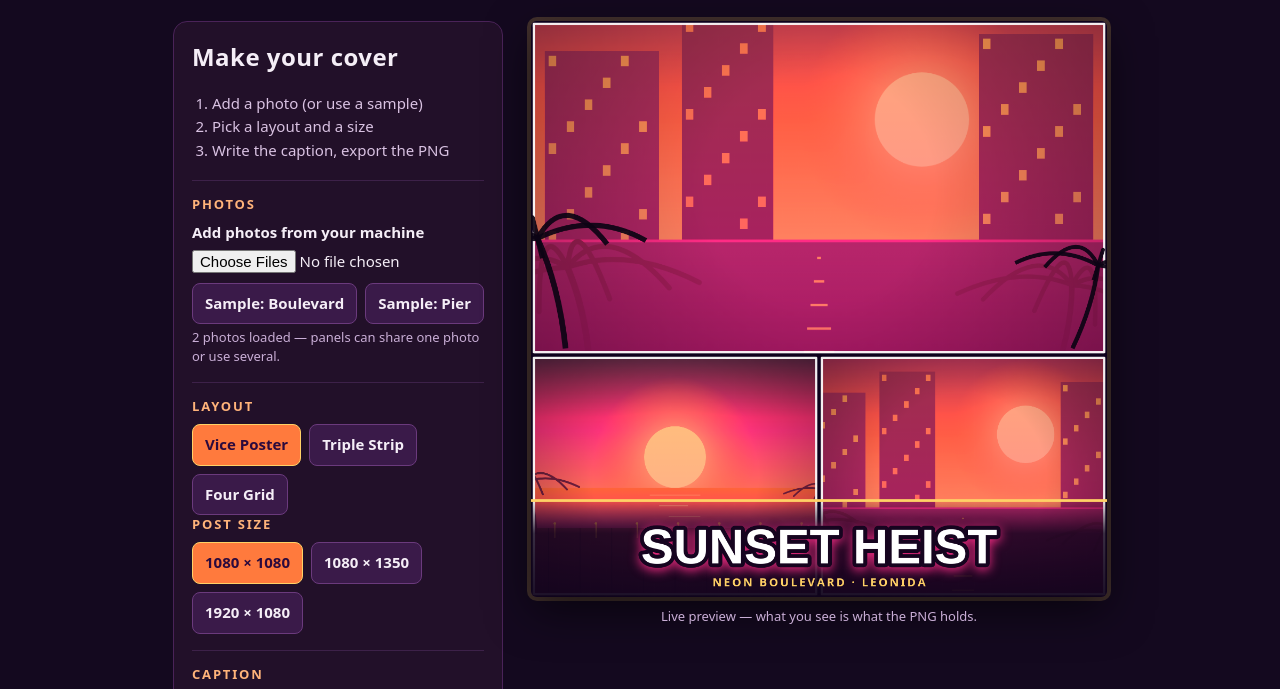
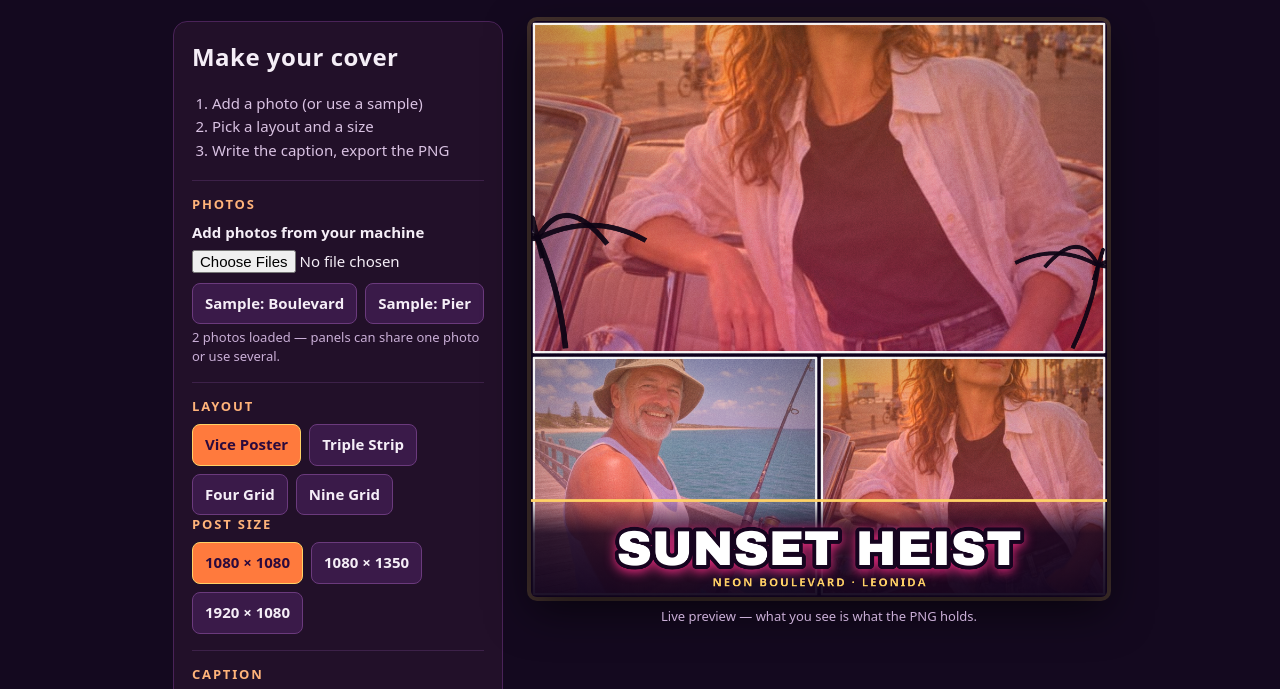
Before and after one commit to risadeden76/gta6-cover-art-01-repo, a plain HTML site: page app/index.html in a window 1280 px wide. Shown: the part 72-761 px from the top of the page. Drawn offline with Linux system fonts and the light colour scheme.

Commit message:
Vice Sunset Cover Maker v2 — real photos, Nine Grid, film grain

```diff
--- a/app/index.html
+++ b/app/index.html
@@ -29,7 +29,7 @@
         <button id="sample-boulevard" type="button">Sample: Boulevard</button>
         <button id="sample-pier" type="button">Sample: Pier</button>
       </div>
-      <p id="photo-list" class="hint">2 sample scenes loaded. Add your own photos to use them instead.</p>
+      <p id="photo-list" class="hint">2 sample photos loaded. Add your own photos to use them instead.</p>
     </div>
 
     <div class="group">
@@ -38,6 +38,7 @@
         <button id="layout-poster" type="button" class="choice active">Vice Poster</button>
         <button id="layout-triple" type="button" class="choice">Triple Strip</button>
         <button id="layout-grid" type="button" class="choice">Four Grid</button>
+        <button id="layout-nine" type="button" class="choice">Nine Grid</button>
       </div>
       <h2>Post size</h2>
       <div class="row" role="group" aria-label="Post size">
@@ -69,6 +70,11 @@
           <option value="1">Panel 2</option>
           <option value="2">Panel 3</option>
           <option value="3">Panel 4</option>
+          <option value="4">Panel 5</option>
+          <option value="5">Panel 6</option>
+          <option value="6">Panel 7</option>
+          <option value="7">Panel 8</option>
+          <option value="8">Panel 9</option>
         </select>
       </label>
       <label>Photo in this panel
--- a/app/src/cover.js
+++ b/app/src/cover.js
@@ -24,6 +24,13 @@ export function layoutPanels(layout, count) {
       [1 / 3, 0, 1 / 3, 1],
       [2 / 3, 0, 1 / 3, 1],
     ].slice(0, count);
+  }
+  if (layout === 'nine') {
+    const cells = [];
+    for (let r = 0; r < 3; r++) {
+      for (let c = 0; c < 3; c++) cells.push([c / 3, r / 3, 1 / 3, 1 / 3]);
+    }
+    return cells.slice(0, count);
   }
   if (layout === 'grid') {
     return [
@@ -69,6 +76,38 @@ export function drawPhotoInPanel(ctx, photo, rect, panel) {
     const dy = y + (h - ph) / 2 + ((panel.panY ?? 0) / 50) * (ph - h) * 0.5;
     ctx.drawImage(img, dx, dy, pw, ph);
   }
+  ctx.restore();
+}
+
+/** Deterministic film grain: a small noise tile, drawn over the panels at low
+ * opacity so the cover reads as printed poster art, not flat vector. */
+let grainPattern = null;
+function getGrainPattern(ctx) {
+  if (grainPattern) return grainPattern;
+  const tile = document.createElement('canvas');
+  tile.width = 128;
+  tile.height = 128;
+  const tctx = tile.getContext('2d');
+  const img = tctx.createImageData(128, 128);
+  let seed = 1234567;
+  const rnd = () => { seed = (seed * 1103515245 + 12345) & 0x7fffffff; return seed / 0x7fffffff; };
+  for (let i = 0; i < img.data.length; i += 4) {
+    const v = Math.floor(rnd() * 255);
+    img.data[i] = v; img.data[i + 1] = v; img.data[i + 2] = v; img.data[i + 3] = 255;
+  }
+  tctx.putImageData(img, 0, 0);
+  grainPattern = ctx.createPattern(tile, 'repeat');
+  return grainPattern;
+}
+
+export function grainCover(ctx) {
+  const pattern = getGrainPattern(ctx);
+  if (!pattern) return;
+  ctx.save();
+  ctx.globalAlpha = 0.07;
+  ctx.globalCompositeOperation = 'overlay';
+  ctx.fillStyle = pattern;
+  ctx.fillRect(0, 0, ctx.canvas.width, ctx.canvas.height);
   ctx.restore();
 }
 
@@ -211,6 +250,7 @@ export function drawCover(canvas, state) {
     const inset = [rect[0] + gutter / 2, rect[1] + gutter / 2, rect[2] - gutter, rect[3] - gutter];
     gradePanel(ctx, inset, grade);
   });
-  if (state.layout !== 'triple') drawPalmsOnHero(ctx, panels[0]);
+  if (state.layout === 'poster' || state.layout === 'grid') drawPalmsOnHero(ctx, panels[0]);
+  grainCover(ctx);
   drawCaption(ctx, state.caption, state.subcaption, grade);
 }
--- a/app/src/main.js
+++ b/app/src/main.js
@@ -2,7 +2,6 @@
 // crop and position, live preview, PNG export. A `?shot=` query sets up a
 // fixed scene for a screenshot instead (./shots.js).
 import { drawCover, SIZES } from './cover.js';
-import { paintSample } from './samples.js';
 import { runShot } from './shots.js';
 
 const canvas = document.getElementById('cover');
@@ -28,12 +27,18 @@ const state = {
   panels: [
     { photo: 0, zoom: 100, panX: 0, panY: 0 },
     { photo: 1, zoom: 100, panX: 0, panY: 0 },
+    { photo: 0, zoom: 115, panX: 0, panY: 0 },
+    { photo: 1, zoom: 115, panX: 0, panY: 0 },
+    { photo: 0, zoom: 130, panX: 0, panY: 0 },
+    { photo: 1, zoom: 130, panX: 0, panY: 0 },
     { photo: 0, zoom: 110, panX: 0, panY: 0 },
     { photo: 1, zoom: 110, panX: 0, panY: 0 },
+    { photo: 0, zoom: 125, panX: 0, panY: 0 },
   ],
 };
 
 function panelCount() {
+  if (state.layout === 'nine') return 9;
   return state.layout === 'grid' ? 4 : 3;
 }
 
@@ -82,8 +87,16 @@ export function loadImage(url) {
   });
 }
 
-function addSample(kind, name) {
-  state.photos.push({ name, image: paintSample(kind) });
+/** Loads a real sample photograph (kit starter photo) into the photo list. */
+async function addSample(kind, name) {
+  if (state.photos.some((p) => p.name === name)) return;
+  try {
+    const image = await loadImage(`./samples/${kind}.jpg`);
+    state.photos.push({ name, image });
+  } catch {
+    status.textContent = `Could not load the ${name} sample photo.`;
+    return;
+  }
   refreshPhotoUI();
   redraw();
 }
@@ -115,6 +128,7 @@ document.getElementById('sample-pier').addEventListener('click', () => addSample
 document.getElementById('layout-poster').addEventListener('click', () => setChoice('layout', 'layout', 'poster'));
 document.getElementById('layout-triple').addEventListener('click', () => setChoice('layout', 'layout', 'triple'));
 document.getElementById('layout-grid').addEventListener('click', () => setChoice('layout', 'layout', 'grid'));
+document.getElementById('layout-nine').addEventListener('click', () => setChoice('layout', 'layout', 'nine'));
 document.getElementById('size-square').addEventListener('click', () => setChoice('size', 'sizeKey', 'square'));
 document.getElementById('size-portrait').addEventListener('click', () => setChoice('size', 'sizeKey', 'portrait'));
 document.getElementById('size-wide').addEventListener('click', () => setChoice('size', 'sizeKey', 'wide'));
@@ -162,13 +176,13 @@ if (shot) {
     setChoice('layout', 'layout', layout);
     setChoice('size', 'sizeKey', sizeKey);
     if (state.photos.length === 0) {
-      addSample('boulevard', 'Sample: Boulevard');
-      addSample('pier', 'Sample: Pier');
+      await addSample('boulevard', 'Sample: Boulevard');
+      await addSample('pier', 'Sample: Pier');
     }
-    state.panels[0].photo = 0;
-    state.panels[1].photo = 1;
-    state.panels[2].photo = 0;
-    state.panels[3].photo = 1;
+    for (let i = 0; i < panelCount(); i++) {
+      state.panels[i].photo = i % 2;
+      state.panels[i].zoom = 100 + (i % 3) * 12;
+    }
     refreshPhotoUI();
     redraw();
   });
--- a/shots.json
+++ b/shots.json
@@ -1 +1 @@
-[{"h":720,"name":"1-cover.jpg","query":"?shot=cover&size=wide&layout=poster&grade=sunset&caption=Sunset%20Heist&dw=1280&dh=720","w":1280},{"h":860,"name":"2-editor.jpg","query":"?shot=editor&size=square&layout=poster&grade=sunset&caption=Sunset%20Heist","w":1280},{"h":1024,"name":"3-cover.jpg","query":"?shot=cover&size=square&layout=grid&grade=neon&caption=Neon%20Nights&sub=After%20Dark%20%C2%B7%20Leonida&dw=1024&dh=1024","w":1024},{"h":1280,"name":"4-cover.jpg","query":"?shot=cover&size=portrait&layout=triple&grade=gold&caption=Golden%20Hour&sub=Ocean%20Drive%20%C2%B7%20Leonida&dw=1024&dh=1280","w":1024}]
+[{"h":720,"name":"1-cover.jpg","query":"?shot=cover&size=wide&layout=poster&grade=sunset&caption=Sunset%20Heist&dw=1280&dh=720","w":1280},{"h":860,"name":"2-editor.jpg","query":"?shot=editor&size=square&layout=poster&grade=sunset&caption=Sunset%20Heist","w":1280},{"h":1024,"name":"3-cover.jpg","query":"?shot=cover&size=square&layout=nine&grade=neon&caption=Neon%20Nights&sub=After%20Dark%20%C2%B7%20Leonida&dw=1024&dh=1024","w":1024},{"h":1280,"name":"4-cover.jpg","query":"?shot=cover&size=portrait&layout=triple&grade=gold&caption=Golden%20Hour&sub=Ocean%20Drive%20%C2%B7%20Leonida&dw=1024&dh=1280","w":1024}]
```
Also changed, not shown: app/samples/boulevard.jpg (added), app/samples/pier.jpg (added), screenshots/1-cover.jpg, screenshots/2-editor.jpg, screenshots/3-cover.jpg, screenshots/4-cover.jpg, 1 other file.
